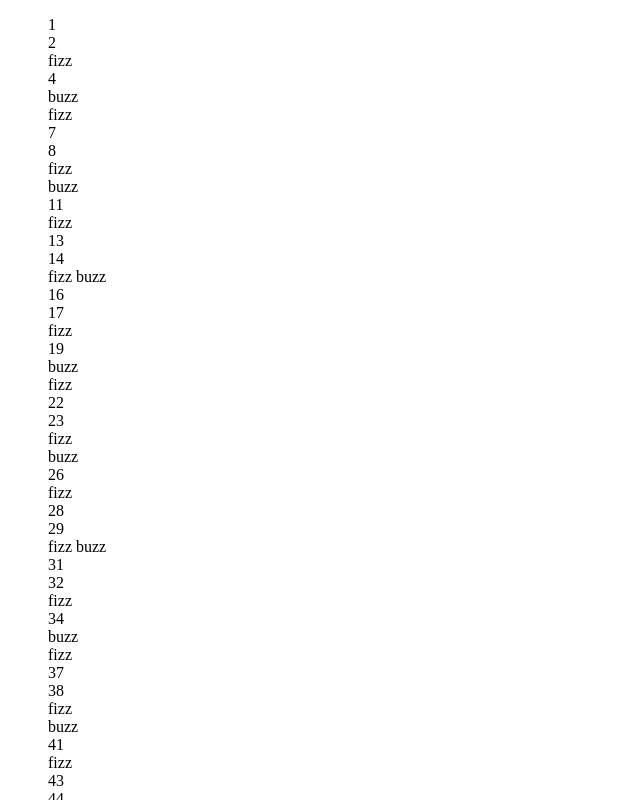
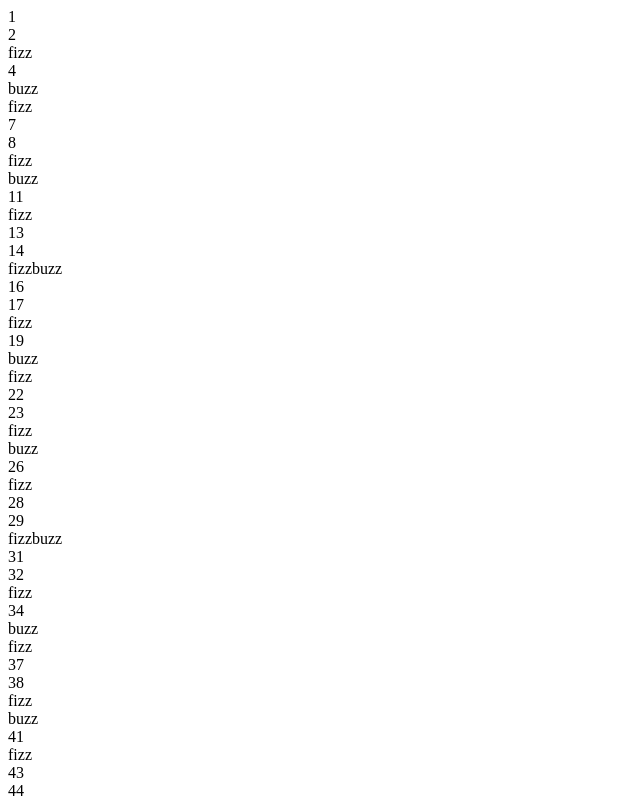
Before and after one commit to basseljaafar/fizz-buzzz, a plain HTML site: page index.html in a window 1280 px wide. Shown: the top 800 px of the page, without its empty margins (0-640 px from the left). Drawn offline with nearby package versions, Linux system fonts and the light colour scheme.

Commit message:
final-commit1

```diff
--- a/app.js
+++ b/app.js
@@ -6,7 +6,7 @@ for (var i = 1; i<=100; i++)
 {
 	if(i%3 == 0)
 		{if(i%5==0){
-			fizzbuzz = "fizz buzz";
+			fizzbuzz = "fizzbuzz";
 		} else {
 			fizzbuzz = "fizz";}
 	} else if (i%5 == 0) {
@@ -14,6 +14,6 @@ for (var i = 1; i<=100; i++)
 
 		} else {fizzbuzz = i;}
 
-		$("ul").append(fizzbuzz).append("<br>")
+		$("body").append(fizzbuzz).append("<br>")
 }
 });
--- a/index.html
+++ b/index.html
@@ -8,6 +8,5 @@
 
 <body>
 
-<ul></ul>
 
 </body>
```
